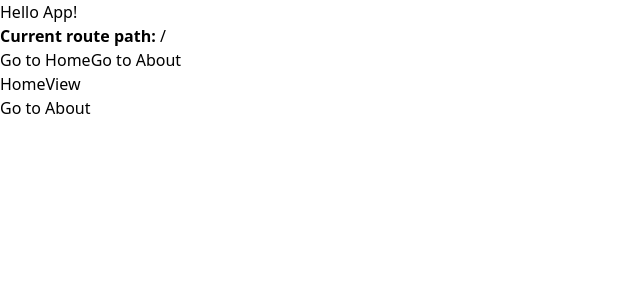
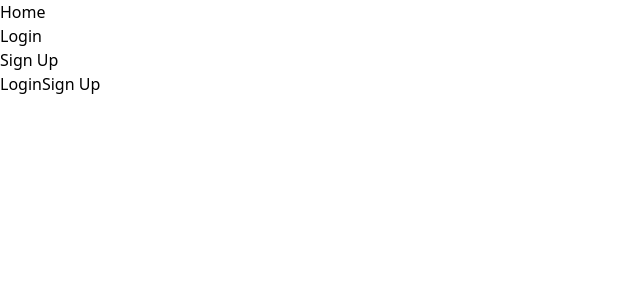
Before and after one commit to VathanaSroeun282/Learning-Vue-JS, a Vue app in the folder my-project/: page / in a window 1280 px wide. Shown: the top 300 px of the page, without its empty margins (0-640 px from the left). Built offline with nearby package versions, Linux system fonts and the light colour scheme.

Commit message:
New Router File was created

```diff
--- a/my-project/src/App.vue
+++ b/my-project/src/App.vue
@@ -1,4 +1,4 @@
-<template>
+<!-- <template>
   <h1>Hello App!</h1>
   <p>
     <strong>Current route path:</strong> {{ $route.fullPath }}
@@ -10,9 +10,19 @@
   <main>
     <RouterView />
   </main>
+</template> -->
+
+<template>
+    <div>
+        <NavBar />
+        <Home />
+    </div>
 </template>
 
 <script>
+import Home from './components/Link To File v2/Home.vue';
+import NavBar from './components/Link To File v2/NavBar.vue';
+
 // import BindingDataTOAttribute from './components/BindingDataTOAttribute.vue';
 // import FivethPro from './components/FivethPro.vue';
 // import FourthPro from './components/FourthPro.vue';
@@ -37,6 +47,7 @@ export default {
       // BindingDataTOAttribute
       // LoopVue
       // LinkTo
+      Home,NavBar
     }
 }
 </script>
--- /dev/null
+++ b/my-project/src/components/Link To File v2/Home.vue
@@ -0,0 +1,6 @@
+<template>
+    <div class="m-auto w-[50%] h-[20rem] bg-blue-500 border rounded-md  flex justify-center items-center gap-20">
+        <button class="w-36 h-20 font-bold text-2xl bg-green-500 rounded-md hover:bg-green-900 hover:text-white" type="button">Login</button>
+        <button class="w-36 h-20 font-bold text-2xl bg-yellow-500 rounded-md hover:bg-yellow-900 hover:text-white" type="button">Sign Up</button>
+    </div>
+</template>
--- /dev/null
+++ b/my-project/src/components/Link To File v2/NavBar.vue
@@ -0,0 +1,11 @@
+<template>
+    <header>
+        <nav>
+            <ul>
+                <li><a href="#">Home</a></li>
+                <li><a href="#">Login</a></li>
+                <li><a href="#">Sign Up</a></li>
+            </ul>
+        </nav>
+    </header>
+</template>
```
